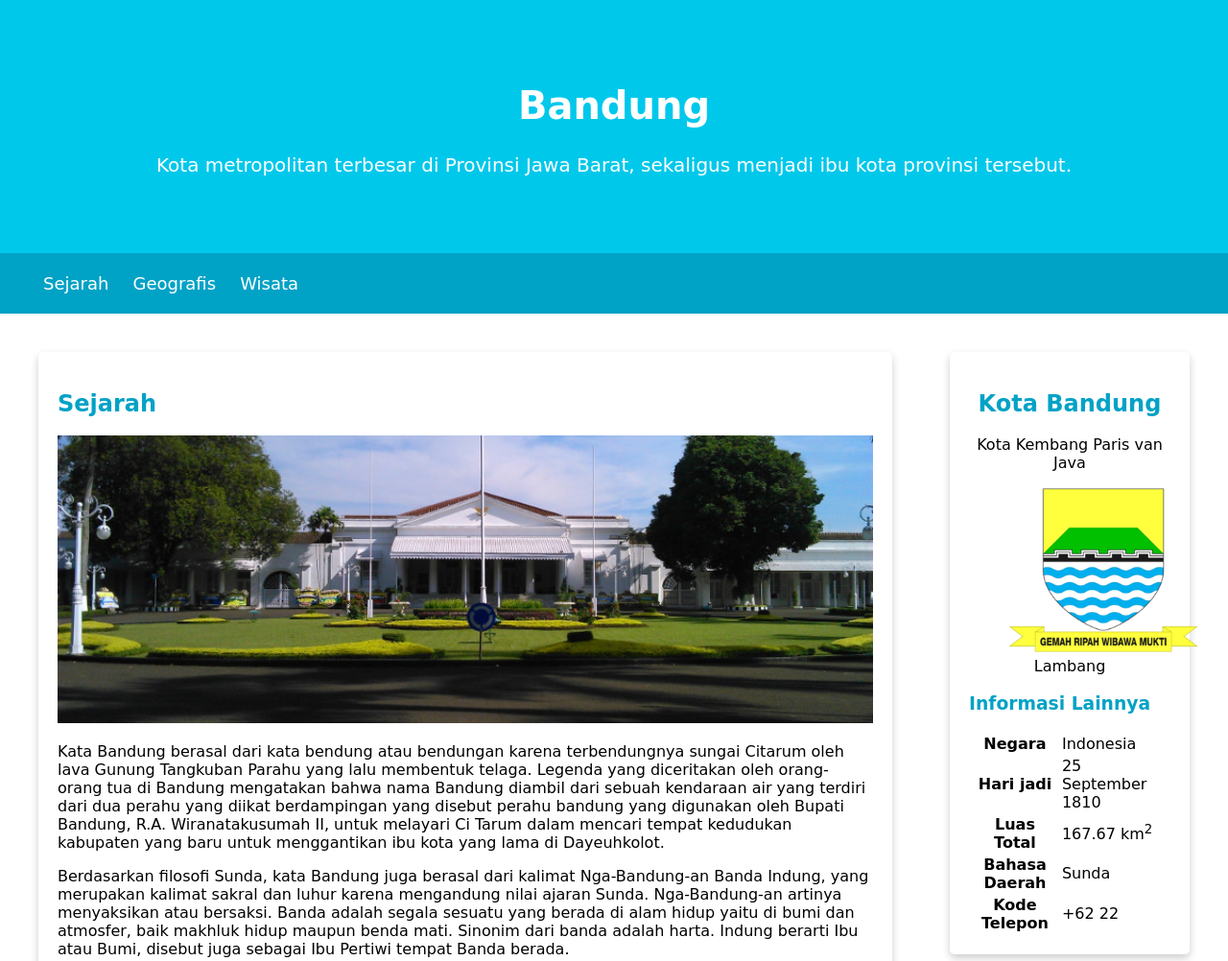
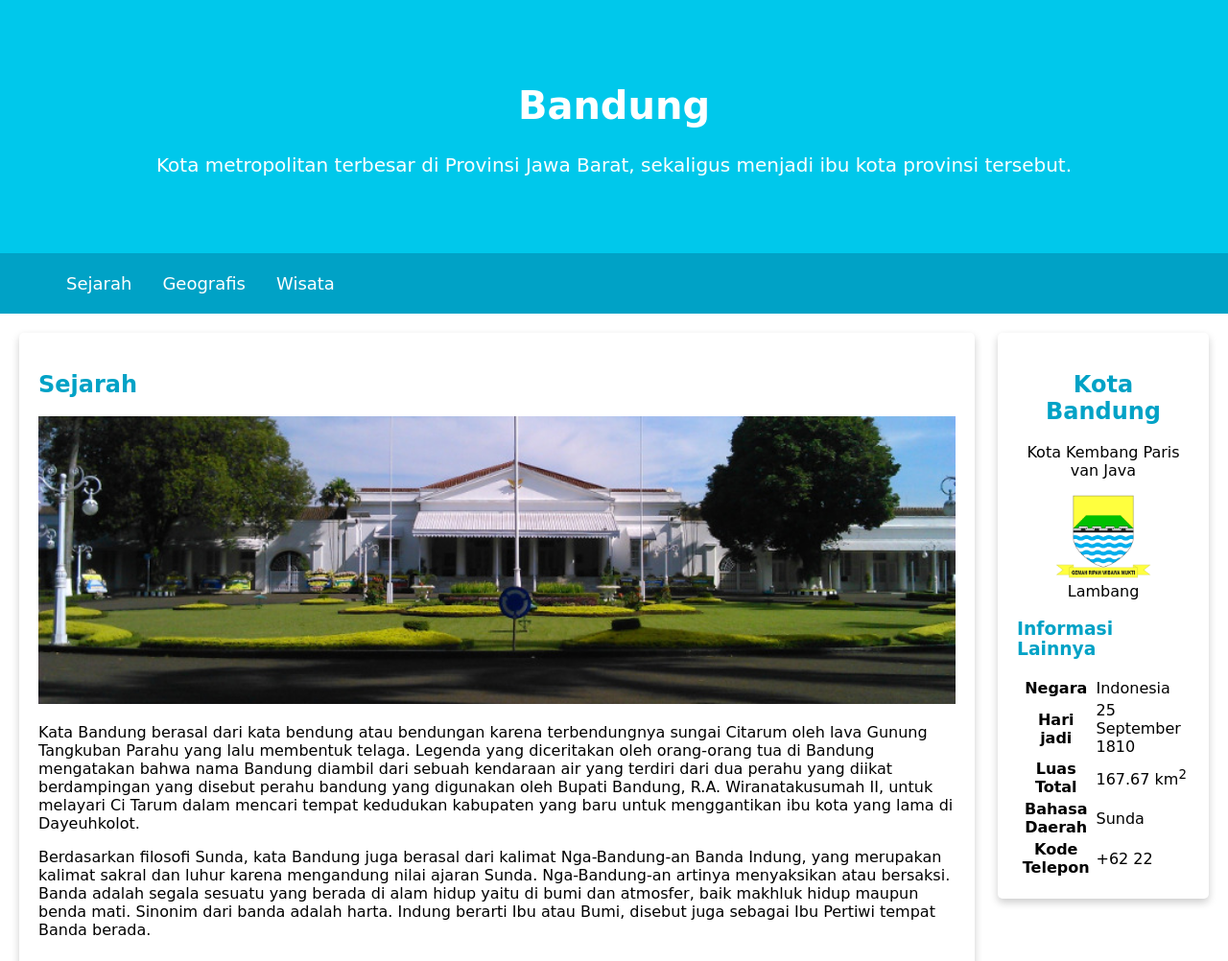
Before and after one commit to Cuncis/dicoding-website-dasar, a plain HTML site: page index.html in a window 1280 px wide. Shown: the top 1002 px of the page at 96% size. Drawn offline with Linux system fonts and the light colour scheme.

Commit message:
Update style.css

```diff
--- a/assets/styles/style.css
+++ b/assets/styles/style.css
@@ -50,7 +50,6 @@ nav a:hover {
   -ms-border-radius: 5px;
   -o-border-radius: 5px;
   padding: 20px;
-  margin: 20px;
 }
 
 .jumbotron {
@@ -62,13 +61,18 @@ nav a:hover {
 }
 
 nav li {
-  display: inline;
   list-style-type: none;
-  margin-right: 20px;
+}
+
+nav ul {
+  padding-inline: 4rem;
+  display: flex;
+
+  gap: 2rem;
 }
 
 .profile img {
-  width: 200px;
+  width: 100px;
 }
 
 nav {
@@ -82,19 +86,20 @@ nav {
 main {
   padding: 20px;
 
-  overflow: auto;
+  display: flex;
+  gap: 1.5rem;
 }
 
 #content {
-  float: left;
-  width: 75%;
+  flex: 5;
+
+  display: flex;
+  flex-flow: column nowrap;
+  gap: 1rem 2rem;
 }
 
 aside {
-  float: right;
-  width: 25%;
-
-  padding-left: 20px;
+  flex: 1;
 }
 
 header {
@@ -107,3 +112,23 @@ header {
     padding: 0;
   }
 }
+
+@media screen and (max-width: 1200px) {
+  main {
+    flex-flow: column nowrap;
+  }
+
+  main aside {
+    align-self: center;
+  }
+}
+
+@media screen and (max-width: 728px) {
+  nav ul {
+    justify-content: center;
+  }
+
+  main aside {
+    align-self: stretch;
+  }
+}
```
